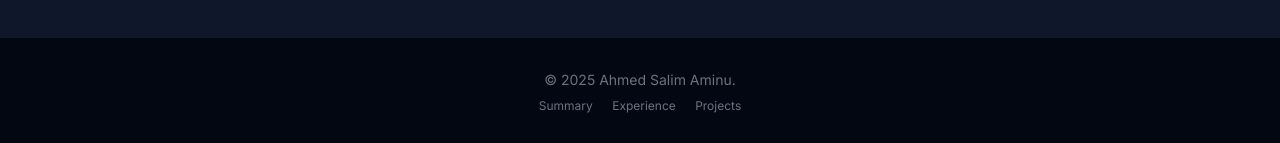
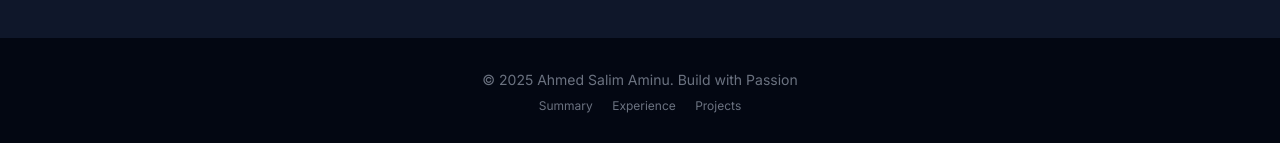
Before and after one commit to Ahmedasid1/myownsite, a website: page index.html in a window 1280 px wide. Shown: the part 4184-4327 px from the top of the page. Drawn offline with nearby package versions, Linux system fonts and the light colour scheme; no server answers.

Commit message:
footer changes 1

```diff
--- a/index.html
+++ b/index.html
@@ -442,7 +442,7 @@
     <!-- Footer -->
     <footer class="bg-gray-950 text-white py-8">
         <div class="max-w-7xl mx-auto px-4 sm:px-6 lg:px-8 text-center text-gray-500">
-            <p class="text-sm">&copy; 2025 Ahmed Salim Aminu. </p>
+            <p class="text-sm">&copy; 2025 Ahmed Salim Aminu. Build with Passion</p>
             <div class="mt-2 text-xs space-x-4">
                 <a href="#summary" class="hover:text-indigo-400 transition duration-200">Summary</a>
                 <a href="#experience" class="hover:text-indigo-400 transition duration-200">Experience</a>
```
